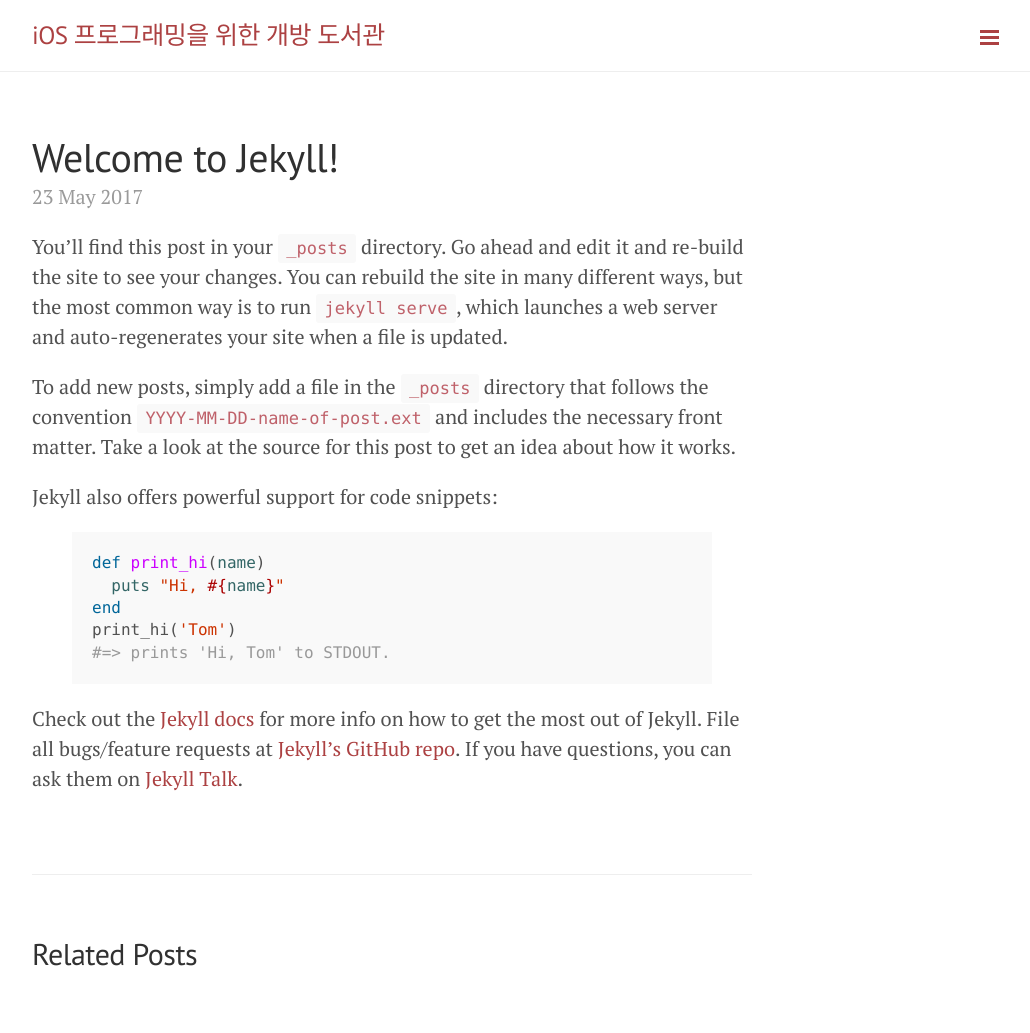
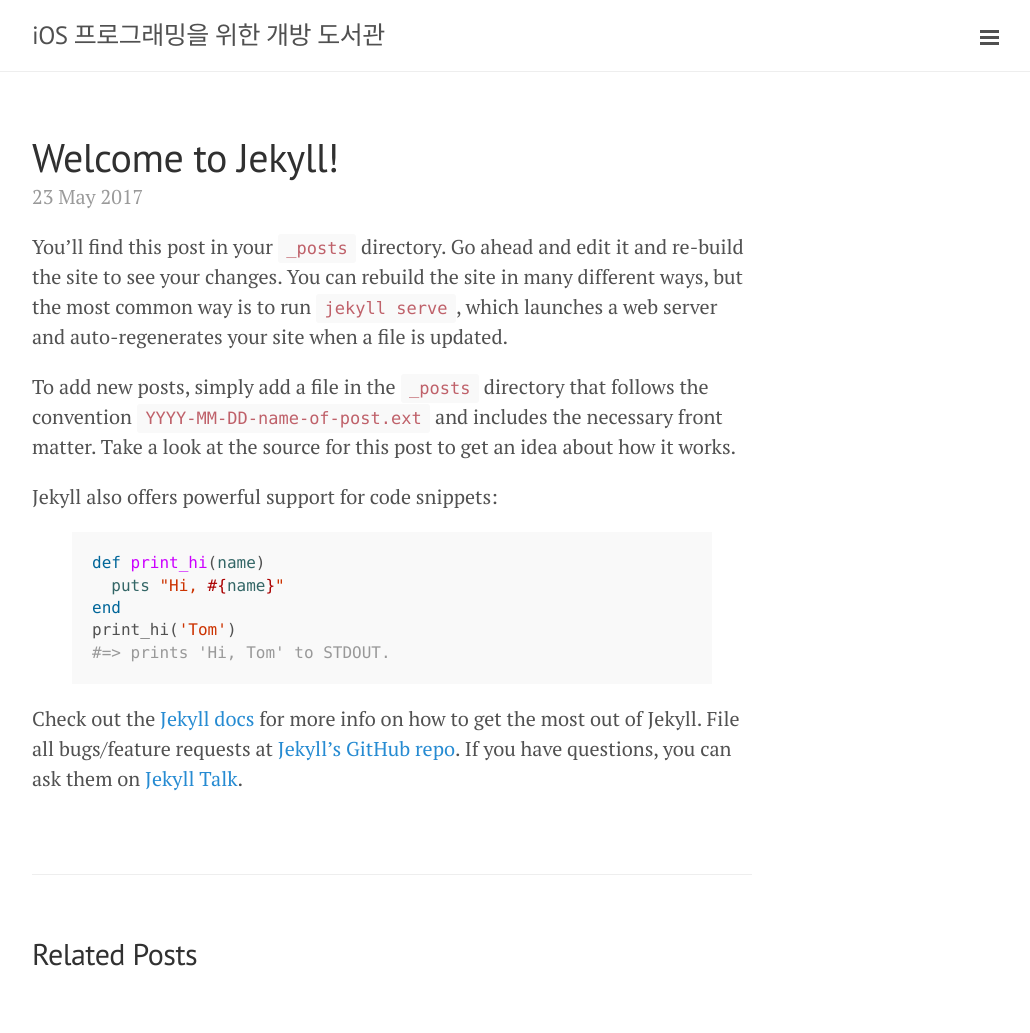
Before and after one commit to MijeongJeon/mijeongjeon.github.io, a Jekyll site: the page built from _posts/2017-05-23-welcome-to-jekyll.markdown, in a window 1280 px wide. Shown: the whole page, without its empty margins (248-1278 px from the left). Built offline with Jekyll 4.4.1, drawn with Linux system fonts in a browser that asks for light colours.

Commit message:
Update Layout

```diff
--- a/_layouts/default.html
+++ b/_layouts/default.html
@@ -3,7 +3,7 @@
 
   {% include head.html %}
 
-  <body class="theme-base-08 layout-reverse sidebar-overlay">
+  <body class="layout-reverse sidebar-overlay">
 
     {% include sidebar.html %}
 
```
